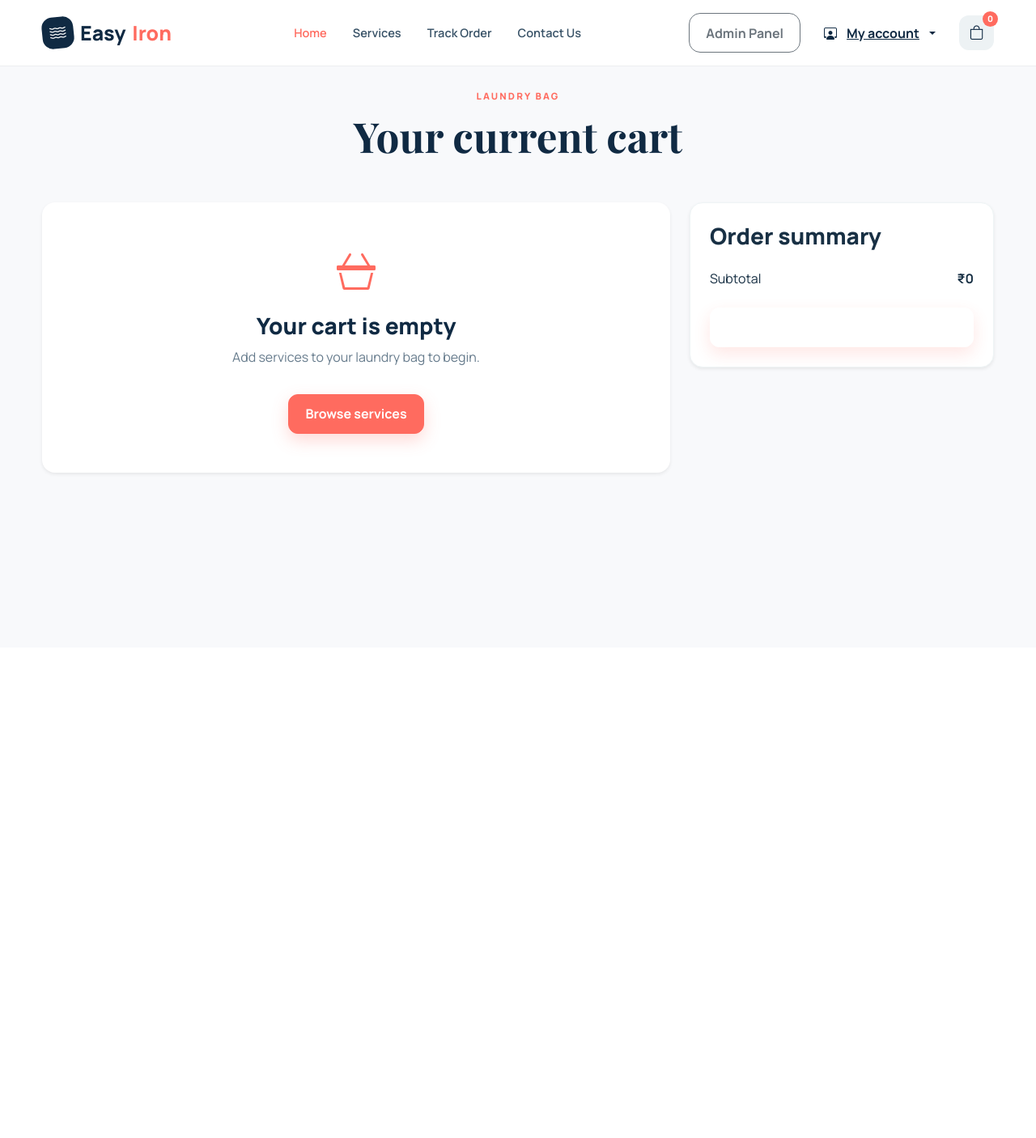
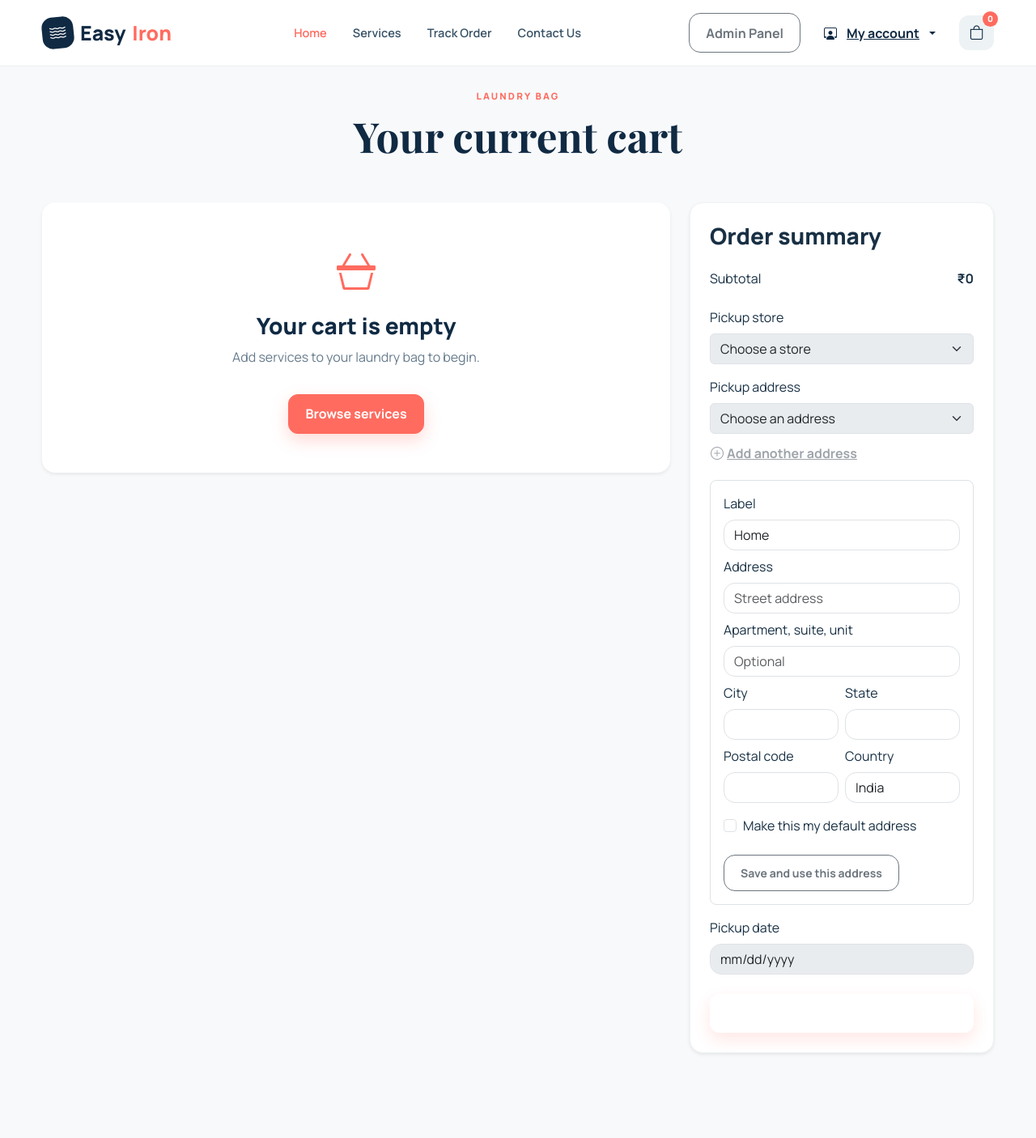
Before and after one commit to mohdkaifashraf/EasyIron, a Django app: page /account/cart/ in a window 1280 px wide. Shown: the whole page at 81% size. Before the commit the page ends 587 px from the top, so only its background shows below. Run offline with Django 5.2, Linux system fonts and the light colour scheme; a user stored in the database is signed in; data comes from the database, SQL or seed files in the repository; both versions use the stored data as it was after the commit; some libraries are stand-ins or nearby versions.

Commit message:
implemented feature to add store and pickup address at checkout time

```diff
--- a/static/user_razor/razor.js
+++ b/static/user_razor/razor.js
@@ -19,12 +19,68 @@ document.addEventListener("DOMContentLoaded", () => {
 		checkoutButton.textContent = "Proceed to checkout";
 	};
 
+	const addAddressButton = document.getElementById("addCheckoutAddress");
+	const addressForm = document.getElementById("checkoutAddressForm");
+	const addressSelect = document.getElementById("checkoutAddress");
+	const addressError = document.getElementById("checkoutAddressError");
+	const csrfToken = getCookie("csrftoken");
+
+	const readJsonResponse = async (response) => {
+		const contentType = response.headers.get("content-type") || "";
+		if (!contentType.includes("application/json")) {
+			throw new Error("The server returned an unexpected response. Please try again.");
+		}
+		return response.json();
+	};
+
+	addAddressButton?.addEventListener("click", () => {
+		addressForm.classList.toggle("d-none");
+		if (!addressForm.classList.contains("d-none")) {
+			addressForm.querySelector("input")?.focus();
+		}
+	});
+
+	addressForm?.addEventListener("submit", async (event) => {
+		event.preventDefault();
+		addressError.textContent = "";
+		const saveButton = addressForm.querySelector("button[type='submit']");
+		saveButton.disabled = true;
+		try {
+			const response = await fetch(addressForm.dataset.addUrl, {
+				method: "POST",
+				headers: { "X-CSRFToken": csrfToken },
+				credentials: "same-origin",
+				body: new FormData(addressForm),
+			});
+			const result = await readJsonResponse(response);
+			if (!response.ok || !result.success) {
+				throw new Error(Object.values(result.errors || {})[0] || result.message || "Unable to save address.");
+			}
+			const option = new Option(`${result.address.label} · ${result.address.summary}`, result.address.id, true, true);
+			addressSelect.add(option);
+			addressForm.reset();
+			addressForm.classList.add("d-none");
+		} catch (error) {
+			addressError.textContent = error.message;
+		} finally {
+			saveButton.disabled = false;
+		}
+	});
+
 	checkoutButton.addEventListener("click", async () => {
+		const store = document.getElementById("checkoutStore");
+		const address = document.getElementById("checkoutAddress");
+		const pickupDate = document.getElementById("pickupDate");
+
+		if (!store.value || !address.value || !pickupDate.value) {
+			alert("Choose a store, pickup address, and pickup date before continuing.");
+			return;
+		}
+
 		checkoutButton.disabled = true;
 		checkoutButton.textContent = "Opening checkout...";
 
 		try {
-			const csrfToken = getCookie("csrftoken");
 			const response = await fetch(checkoutButton.dataset.createUrl, {
 				method: "POST",
 				headers: {
@@ -32,8 +88,13 @@ document.addEventListener("DOMContentLoaded", () => {
 					"Content-Type": "application/json",
 				},
 				credentials: "same-origin",
+				body: JSON.stringify({
+					store_id: store.value,
+					address_id: address.value,
+					pickup_date: pickupDate.value,
+				}),
 			});
-			const data = await response.json();
+			const data = await readJsonResponse(response);
 
 			if (!response.ok || !data.success) {
 				throw new Error(data.message || "Unable to start checkout.");
@@ -57,7 +118,7 @@ document.addEventListener("DOMContentLoaded", () => {
 							credentials: "same-origin",
 							body: JSON.stringify({ ...payment, order_id: data.order_id }),
 						});
-						const result = await verifyResponse.json();
+						const result = await readJsonResponse(verifyResponse);
 
 						if (!verifyResponse.ok || !result.success) {
 							throw new Error(result.message || "Payment verification failed.");
--- a/templates/home/account/cart.html
+++ b/templates/home/account/cart.html
@@ -59,6 +59,51 @@
             <h3>Order summary</h3>
             <div class="d-flex justify-content-between mt-4"><span>Subtotal</span><strong>₹{{ subtotal }}</strong></div>
             <div class="mt-4">
+              <label class="form-label" for="checkoutStore">Pickup store</label>
+              <select id="checkoutStore" class="form-select" {% if not items %}disabled{% endif %}>
+                <option value="">Choose a store</option>
+                {% for store in stores %}<option value="{{ store.pk }}">{{ store.name }} · {{ store.address|truncatechars:35 }}</option>{% endfor %}
+              </select>
+            </div>
+            <div class="mt-3">
+              <label class="form-label" for="checkoutAddress">Pickup address</label>
+              <select id="checkoutAddress" class="form-select" {% if not items %}disabled{% endif %}>
+                <option value="">Choose an address</option>
+                {% for address in addresses %}<option value="{{ address.pk }}" {% if address.is_default %}selected{% endif %}>{{ address.label }} · {{ address.line1 }}, {{ address.city }}</option>{% endfor %}
+              </select>
+              <button type="button" id="addCheckoutAddress" class="btn btn-link px-0" {% if not items %}disabled{% endif %}>
+                <i class="bi bi-plus-circle me-1"></i>Add another address
+              </button>
+              <form id="checkoutAddressForm" class="border rounded-3 p-3 mt-2 {% if addresses %}d-none{% endif %}" data-add-url="{% url 'home:add_checkout_address' %}">
+                {% csrf_token %}
+                <div class="mb-2">
+                  <label class="form-label" for="newAddressLabel">Label</label>
+                  <input id="newAddressLabel" name="label" class="form-control" placeholder="Home / Work / Other" value="Home" required>
+                </div>
+                <div class="mb-2">
+                  <label class="form-label" for="newAddressLine1">Address</label>
+                  <input id="newAddressLine1" name="line1" class="form-control" placeholder="Street address" required>
+                </div>
+                <div class="mb-2">
+                  <label class="form-label" for="newAddressLine2">Apartment, suite, unit</label>
+                  <input id="newAddressLine2" name="line2" class="form-control" placeholder="Optional">
+                </div>
+                <div class="row g-2">
+                  <div class="col-6"><label class="form-label" for="newAddressCity">City</label><input id="newAddressCity" name="city" class="form-control" required></div>
+                  <div class="col-6"><label class="form-label" for="newAddressState">State</label><input id="newAddressState" name="state" class="form-control" required></div>
+                  <div class="col-6"><label class="form-label" for="newAddressPostalCode">Postal code</label><input id="newAddressPostalCode" name="postal_code" class="form-control" required></div>
+                  <div class="col-6"><label class="form-label" for="newAddressCountry">Country</label><input id="newAddressCountry" name="country" class="form-control" value="India" required></div>
+                </div>
+                <div class="form-check mt-3"><input id="newAddressDefault" name="is_default" type="checkbox" class="form-check-input"><label class="form-check-label" for="newAddressDefault">Make this my default address</label></div>
+                <div id="checkoutAddressError" class="small text-danger mt-2" role="alert"></div>
+                <button type="submit" class="btn btn-outline-secondary btn-sm mt-3">Save and use this address</button>
+              </form>
+            </div>
+            <div class="mt-3">
+              <label class="form-label" for="pickupDate">Pickup date</label>
+              <input id="pickupDate" type="date" class="form-control" {% if not items %}disabled{% endif %}>
+            </div>
+            <div class="mt-4">
               <button
                 type="button"
                 id="razorpayCheckout"
--- a/user_app/models.py
+++ b/user_app/models.py
@@ -125,7 +125,14 @@ class Order(models.Model):
     ]
 
     user = models.ForeignKey(settings.AUTH_USER_MODEL, related_name="orders", on_delete=models.CASCADE)
+    store = models.ForeignKey(
+        "store_app.Store", related_name="customer_orders", null=True, blank=True, on_delete=models.PROTECT
+    )
     order_id = models.CharField(max_length=32, unique=True)
+    pickup_address_record = models.ForeignKey(
+        Address, related_name="orders", null=True, blank=True, on_delete=models.SET_NULL
+    )
+    pickup_address = models.TextField(blank=True)
     pickup_date = models.DateField(null=True, blank=True)
     delivery_date = models.DateField(null=True, blank=True)
     status = models.CharField(max_length=32, choices=STATUS_CHOICES, default=STATUS_PLACED)
--- a/user_app/urls.py
+++ b/user_app/urls.py
@@ -14,6 +14,7 @@ urlpatterns = [
     path("account/profile/", views.account_profile, name="account_profile"),
     path("account/orders/", views.account_orders, name="orders"),
     path("account/addresses/", views.account_addresses, name="account_addresses"),
+    path("checkout/address/", views.add_checkout_address, name="add_checkout_address"),
     path("cart/add/", views.add_to_cart, name="add_to_cart"),
     path("account/cart/", views.account_cart, name="account_cart"),
     path("checkout/create/", views.create_checkout_order, name="create_checkout_order"),
--- a/user_app/views.py
+++ b/user_app/views.py
@@ -1,4 +1,5 @@
 import json
+from datetime import date
 from decimal import Decimal, InvalidOperation
 from uuid import uuid4
 
@@ -12,7 +13,10 @@ from django.db.models import Q
 from django.http import JsonResponse
 from django.shortcuts import get_object_or_404, redirect, render
 from django.urls import reverse
+from django.utils import timezone
 from django.views.decorators.http import require_POST
+
+from store_app.models import Store
 
 from .forms import (
     AccountSettingsForm,
@@ -349,6 +353,37 @@ def account_addresses(request):
     )
 
 
+@login_required
+@require_POST
+def add_checkout_address(request):
+    form = AddressForm(request.POST)
+    if not form.is_valid():
+        errors = {
+            field: messages[0]
+            for field, messages in form.errors.items()
+        }
+        return JsonResponse(
+            {"success": False, "errors": errors, "message": "Please check the address details."},
+            status=400,
+        )
+
+    address = form.save(commit=False)
+    address.user = request.user
+    if address.is_default:
+        Address.objects.filter(user=request.user).update(is_default=False)
+    address.save()
+    return JsonResponse(
+        {
+            "success": True,
+            "address": {
+                "id": address.pk,
+                "label": address.label,
+                "summary": f"{address.line1}, {address.city}",
+            },
+        }
+    )
+
+
 @require_POST
 def add_to_cart(request):
     if not request.user.is_authenticated:
@@ -434,7 +469,17 @@ def account_cart(request):
             return redirect("home:account_cart")
     items = cart.items.all()
     subtotal = cart.total_amount()
-    return render(request, "home/account/cart.html", {"cart": cart, "items": items, "subtotal": subtotal})
+    return render(
+        request,
+        "home/account/cart.html",
+        {
+            "cart": cart,
+            "items": items,
+            "subtotal": subtotal,
+            "stores": Store.objects.filter(is_active=True).order_by("name"),
+            "addresses": request.user.addresses.all(),
+        },
+    )
 
 
 @login_required
@@ -449,6 +494,23 @@ def create_checkout_order(request):
         return JsonResponse(
             {"success": False, "message": "Razorpay test keys are not configured."},
             status=503,
+        )
+
+    try:
+        payload = json.loads(request.body or "{}")
+        store = Store.objects.get(pk=payload.get("store_id"), is_active=True)
+        address = request.user.addresses.get(pk=payload.get("address_id"))
+        pickup_date = date.fromisoformat(payload.get("pickup_date", ""))
+    except (json.JSONDecodeError, TypeError, ValueError, Store.DoesNotExist, Address.DoesNotExist):
+        return JsonResponse(
+            {"success": False, "message": "Choose a store, pickup address, and valid pickup date."},
+            status=400,
+        )
+
+    if pickup_date < timezone.localdate():
+        return JsonResponse(
+            {"success": False, "message": "Pickup date cannot be in the past."},
+            status=400,
         )
 
     client = razorpay.Client(auth=(settings.RAZORPAY_KEY_ID, settings.RAZORPAY_KEY_SECRET))
@@ -468,7 +530,13 @@ def create_checkout_order(request):
 
     order = Order.objects.create(
         user=request.user,
+        store=store,
         order_id=f"EI{uuid4().hex[:20].upper()}",
+        pickup_address_record=address,
+        pickup_address=", ".join(
+            part for part in [address.line1, address.line2, address.city, address.state, address.postal_code] if part
+        ),
+        pickup_date=pickup_date,
         total_amount=amount,
         razorpay_order_id=razorpay_order["id"],
     )
```
Also changed, not shown: easyiron_db.sqlite3, user_app/migrations/0003_order_pickup_address_order_pickup_address_record_and_more.py (added).
